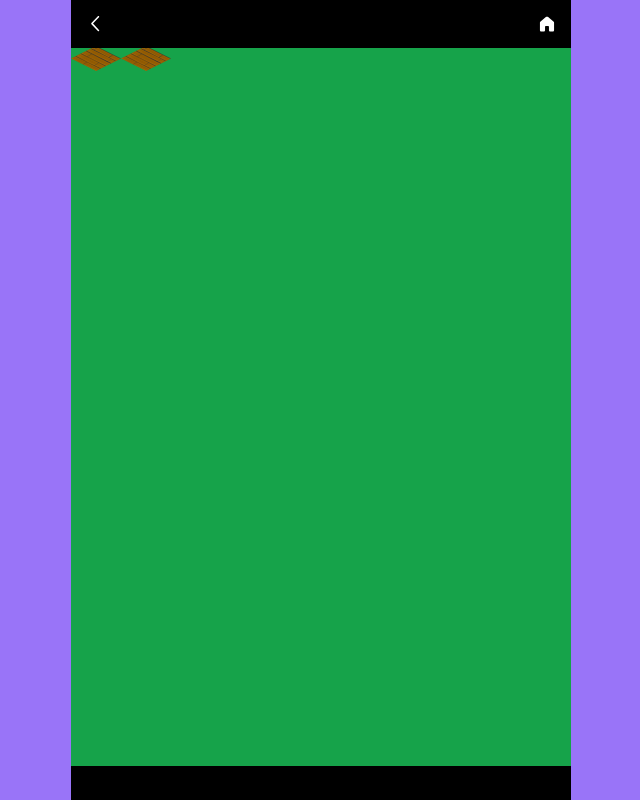
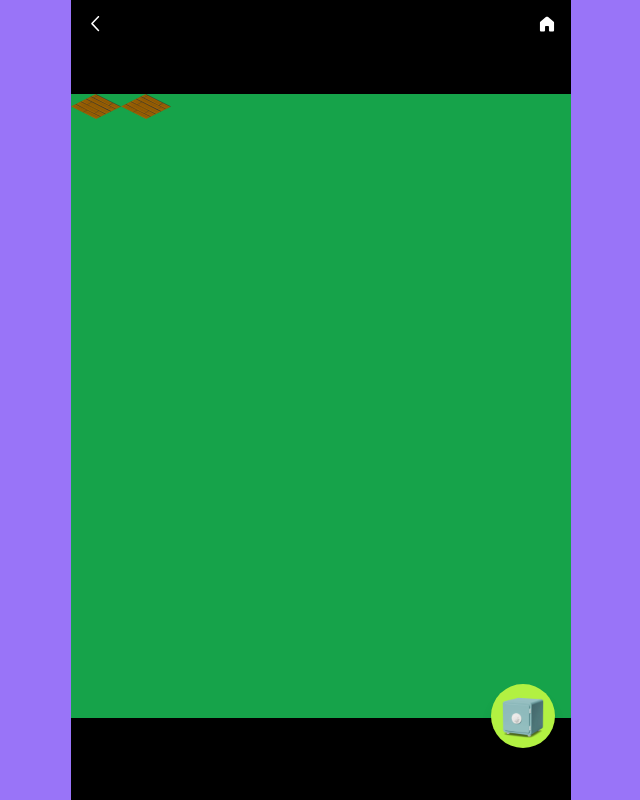
Before and after one commit to Chaemin-L/plantify-client, a Next.js app: page /forest/my in a window 1280 px wide. Shown: the whole page, without its empty margins (319-959 px from the left). Built offline with nearby package versions, Linux system fonts and the light colour scheme.

Commit message:
feat: 아이템 추가 기능 구현

```diff
--- a/src/app/forest/my/draggable-item.tsx
+++ b/src/app/forest/my/draggable-item.tsx
@@ -5,6 +5,7 @@
 
 interface Props extends DraggableProps {
   myItemId: number;
+  image: string;
   width: number;
   height: number;
   editMode: boolean;
@@ -14,6 +15,7 @@
 
 export default function DraggableItem({
   myItemId,
+  image,
   width,
   height,
   editMode,
@@ -42,7 +44,7 @@
           style={{
             width,
             height,
-            background: `url('/temp/forest/ground-item3.png') no-repeat center / contain`,
+            background: `url('${image}') no-repeat center / contain`,
           }}
         />
       </div>
--- /dev/null
+++ b/src/app/forest/my/my-box-btn.tsx
@@ -0,0 +1,164 @@
+import Image from "next/image";
+import { MyItemType, PostUsingItem } from "@/types/api/item";
+import clsx from "clsx";
+import { useRef, useState } from "react";
+import { createPortal } from "react-dom";
+import Draggable, { DraggableEvent } from "react-draggable";
+
+interface Props {
+  handleNewItem: (myItemId: MyItemType) => void;
+}
+export default function MyBoxBtn({ handleNewItem }: Props) {
+  const [show, setShow] = useState<boolean>(false);
+  const [isDragging, setIsDragging] = useState(false);
+  const myBoxBtn = useRef<HTMLButtonElement>(null);
+
+  const handleClose = () => setShow(false);
+
+  const handleOnDrag = (e: DraggableEvent) => {
+    setIsDragging(true);
+  };
+  const handleOnStop = (e: DraggableEvent) => {
+    setTimeout(() => setIsDragging(false), 100);
+  };
+
+  const handleOnClick = (e) => {
+    console.log(e.target);
+    if (!isDragging) {
+      console.log(e.target, isDragging);
+      setShow(true);
+    }
+  };
+
+  return (
+    <>
+      <Draggable
+        nodeRef={myBoxBtn}
+        bounds="parent"
+        onDrag={handleOnDrag}
+        onStop={handleOnStop}
+        enableUserSelectHack={true}
+      >
+        <button
+          className=" absolute right-4 bottom-4 p-2 rounded-full bg-accent-green w-fit aspect-square text-shadow-900 z-30 shadow-lg "
+          ref={myBoxBtn}
+          onClick={handleOnClick}
+        >
+          <Image
+            // className="touch-none"
+            src="/icons/storage.webp"
+            blurDataURL="/icons/storage.webp"
+            draggable={false}
+            width={48}
+            height={48}
+            alt="보관함"
+            // onClick={handleOnClick}
+            // onTouchStart={(e) => {
+            //   e.stopPropagation();
+            //   handleOnClick;
+            // }}
+          />
+        </button>
+      </Draggable>
+      {show &&
+        createPortal(
+          <MyBox handleClose={handleClose} handleNewItem={handleNewItem} />,
+          document.body
+        )}
+    </>
+  );
+}
+
+interface MyBoxProps {
+  handleClose: () => void;
+  handleNewItem: (myItemId: MyItemType) => void;
+}
+
+const MyBox = ({ handleClose, handleNewItem }: MyBoxProps) => {
+  return (
+    <div
+      className="absolute top-0 bottom-0 left-0 right-0 flex justify-center items-center bg-shadow-900/40"
+      onClick={handleClose}
+    >
+      <div
+        className="w-[600px] max-w-[90%] p-4 bg-shadow-900 rounded-xl h-[500px] text-white "
+        onClick={(e) => e.stopPropagation()}
+      >
+        <h1 className="text-t2">보관함</h1>
+        <ul> </ul>
+        <div className="grid grid-cols-3 w-full aspect-video">
+          {myItems.map((item) => {
+            const { myItemId, itemName, image } = item;
+            return (
+              <button
+                key={myItemId}
+                className="w-full p-2 flex flex-col justify-center items-center gap-2 hover:opacity-70"
+                onClick={() => {
+                  handleNewItem(item);
+                  handleClose();
+                }}
+              >
+                <Image
+                  className="w-full max-w-[100px]"
+                  src={image}
+                  width={200}
+                  height={200}
+                  alt={`${itemName} 이미지`}
+                />
+                {item.itemName}
+              </button>
+            );
+          })}
+        </div>
+      </div>
+    </div>
+  );
+};
+
+// dummy
+const myItems: MyItemType[] = [
+  {
+    myItemId: 3,
+    itemId: 0,
+    itemName: "마른땅",
+    image: "/temp/forest/ground-item1.png",
+    quantity: 1,
+    userId: 1,
+  },
+  {
+    myItemId: 4,
+    itemId: 2,
+    itemName: "마른땅",
+    image: "/temp/forest/ground-item2.png",
+
+    quantity: 1,
+    userId: 1,
+  },
+  {
+    myItemId: 5,
+    itemId: 3,
+    itemName: "마른땅",
+    image: "/temp/forest/ground-item3.png",
+
+    quantity: 1,
+    userId: 1,
+  },
+  {
+    myItemId: 6,
+    itemId: 4,
+    itemName: "마른땅",
+    image: "/temp/forest/ground-item4.png",
+
+    quantity: 1,
+    userId: 1,
+  },
+  {
+    myItemId: 7,
+    itemId: 5,
+    itemName: "마른땅",
+    image: "/temp/forest/ground-item5.png",
+
+    quantity: 1,
+    userId: 1,
+  },
+];
--- a/src/app/forest/my/my-box.tsx
+++ /dev/null
@@ -1,36 +0,0 @@
-import { MyItemType, PostUsingItem } from "@/types/api/item";
-import clsx from "clsx";
-
-interface Props {
-  myItems: MyItemType[];
-  usingItems: PostUsingItem[];
-}
-export default function MyBox({ myItems, usingItems }: Props) {
-  return (
-    <div className="w-full h-full p-2 flex flex-col gap-4">
-      <h2 className="text-t3">보관함</h2>
-      <ul className="flex gap-3 overflow-x-auto scrollbar-hide">
-        {myItems.map((data) => {
-          const isUsed =
-            usingItems.findIndex((item) => item.myItemId === data.myItemId) !==
-            -1;
-          return <Box key={data.myItemId} data={data} isUsed={isUsed} />;
-        })}
-      </ul>
-    </div>
-  );
-}
-
-const Box = ({ data, isUsed }: { data: MyItemType; isUsed: boolean }) => {
-  return (
-    <div
-      className={clsx(
-        "p-2 min-w-[30%] bg-shadow-700 rounded-xl text-center space-y-1",
-        isUsed && "opacity-40"
-      )}
-    >
-      <img src="/temp/forest/ground-item1.png" className="w-[70%] mx-auto" />
-      <span className="mt-2 text-bd2">{data.itemName}</span>
-    </div>
-  );
-};
--- a/src/app/forest/my/page.tsx
+++ b/src/app/forest/my/page.tsx
@@ -1,85 +1,64 @@
 "use client";
+
 import { MyItemType, PostUsingItem } from "@/types/api/item";
-import { useEffect, useState } from "react";
-import { DraggableData } from "react-draggable";
+import { useEffect, useRef, useState } from "react";
+import Draggable, { DraggableData } from "react-draggable";
 import DraggableItem from "./draggable-item";
 import clsx from "clsx";
-
-const myItems: MyItemType[] = [
-  {
-    myItemId: 0,
-    itemId: 0,
-    itemName: "마른땅",
-    quantity: 1,
-    userId: 1,
-  },
-  {
-    myItemId: 1,
-    itemId: 2,
-    itemName: "마른땅",
-    quantity: 1,
-    userId: 1,
-  },
-  {
-    myItemId: 2,
-    itemId: 3,
-    itemName: "마른땅",
-    quantity: 1,
-    userId: 1,
-  },
-  {
-    myItemId: 3,
-    itemId: 4,
-    itemName: "마른땅",
-    quantity: 1,
-    userId: 1,
-  },
-  {
-    myItemId: 4,
-    itemId: 5,
-    itemName: "마른땅",
-    quantity: 1,
-    userId: 1,
-  },
-];
+import MyBox from "./my-box-btn";
 
 const usingItems: PostUsingItem[] = [
   {
     myItemId: 1,
+    image: "/temp/forest/ground-item3.png",
     posX: 0,
     posY: 0,
   },
   {
     myItemId: 2,
+    image: "/temp/forest/ground-item3.png",
     posX: 50,
     posY: 0,
   },
 ];
 
-// interface DraggableItemType extends PostUsingItem {
-//   isOld: boolean;
-// }
-
 export default function Page() {
   const [editMode, setEditMode] = useState(false);
   const [editingItem, setEditingItem] = useState<null | number>(null);
   const [items, setItems] = useState<PostUsingItem[]>(usingItems);
-  // const [cellHalfWidth, setCellHalfWidth] = useState<number>(0);
+  const [newItem, setNextItem] = useState<MyItemType>();
 
-  const viewportWidth = Math.min(window.innerWidth, 500);
+  const [viewportWidth, setViewportWidth] = useState<number>(500); // 초기값 설정
   const cellHalfWidth = Math.floor(viewportWidth / 20);
+
+  useEffect(() => {
+    const updateViewportWidth = () => {
+      const width = Math.min(window.innerWidth, 500);
+      setViewportWidth(width);
+    };
+
+    if (typeof window !== "undefined") {
+      updateViewportWidth();
+      window.addEventListener("resize", updateViewportWidth);
+    }
+
+    return () => {
+      window.removeEventListener("resize", updateViewportWidth);
+    };
+  }, []);
 
   useEffect(() => {
     if (!editMode) setEditingItem(null);
   }, [editMode]);
 
+  const handleNewItem = (newItem: MyItemType) => {
+    const { myItemId, image } = newItem;
+    setItems((prev) => [...prev, { myItemId, image, posX: 0, posY: 0 }]);
+    setEditingItem(myItemId);
+    setEditMode(true);
+  };
+
   const onControlledDrag = (e: Event, position: DraggableData, id: number) => {
-    console.log(
-      id,
-      editingItem,
-      editMode,
-      editingItem == null || editingItem === id
-    );
     const { x, y } = position;
     const xCond = x % (cellHalfWidth * 2) === 0;
     const yCond = y % cellHalfWidth === 0;
@@ -139,6 +118,7 @@
             <DraggableItem
               key={idx}
               myItemId={item.myItemId}
+              image={item.image}
               position={{ x: item.posX, y: item.posY }}
               width={cellHalfWidth * 2} // custom variable
               height={cellHalfWidth} // custom variable
@@ -162,7 +142,7 @@
             />
           ))}
 
-          {Array(300)
+          {Array(260)
             .fill(0)
             .map((_, idx) => (
               <div
@@ -213,6 +193,8 @@
             ))}
         </div>
       </div>
+
+      {!editMode && <MyBox handleNewItem={handleNewItem} />}
     </div>
   );
 }
--- a/src/types/api/item.ts
+++ b/src/types/api/item.ts
@@ -15,6 +15,7 @@
   myItemId: number;
   itemId: number;
   itemName: string;
+  image: string; // api not yet
   quantity: number;
   userId: number;
 }
@@ -30,4 +31,5 @@
 
 export interface PostUsingItem extends Position {
   myItemId: number;
+  image: string; // api not yet
 }
```
Also changed, not shown: public/icons/storage.webp (added).
